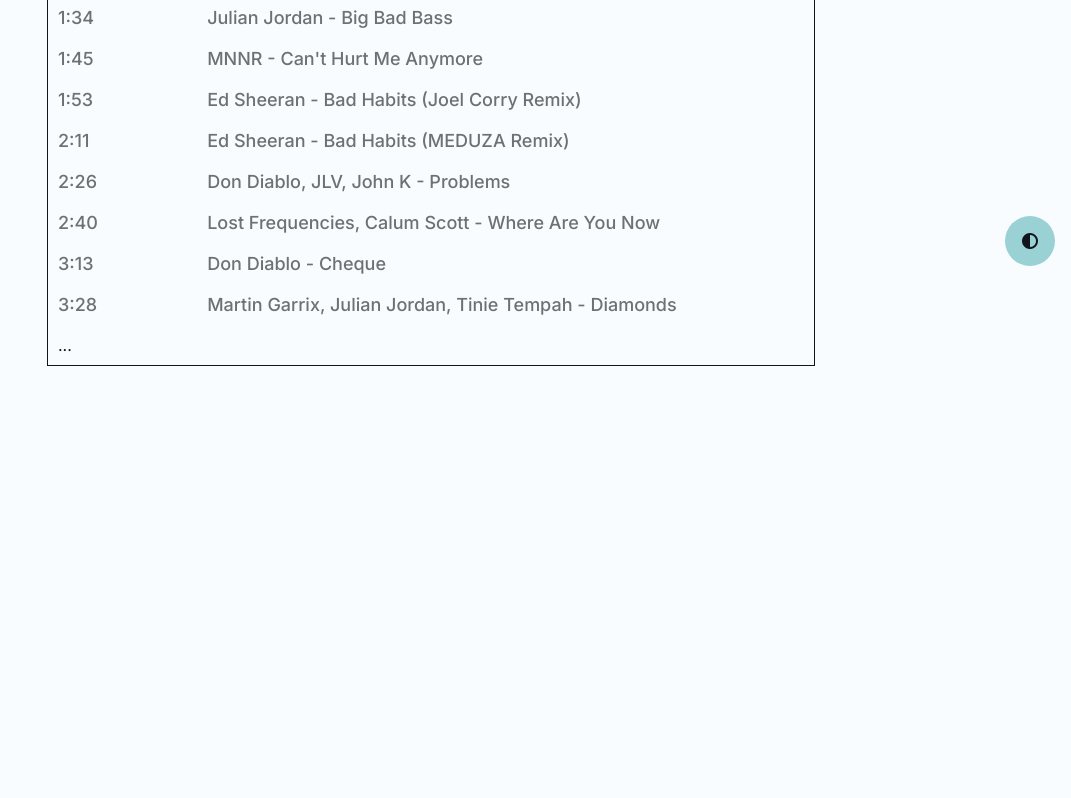
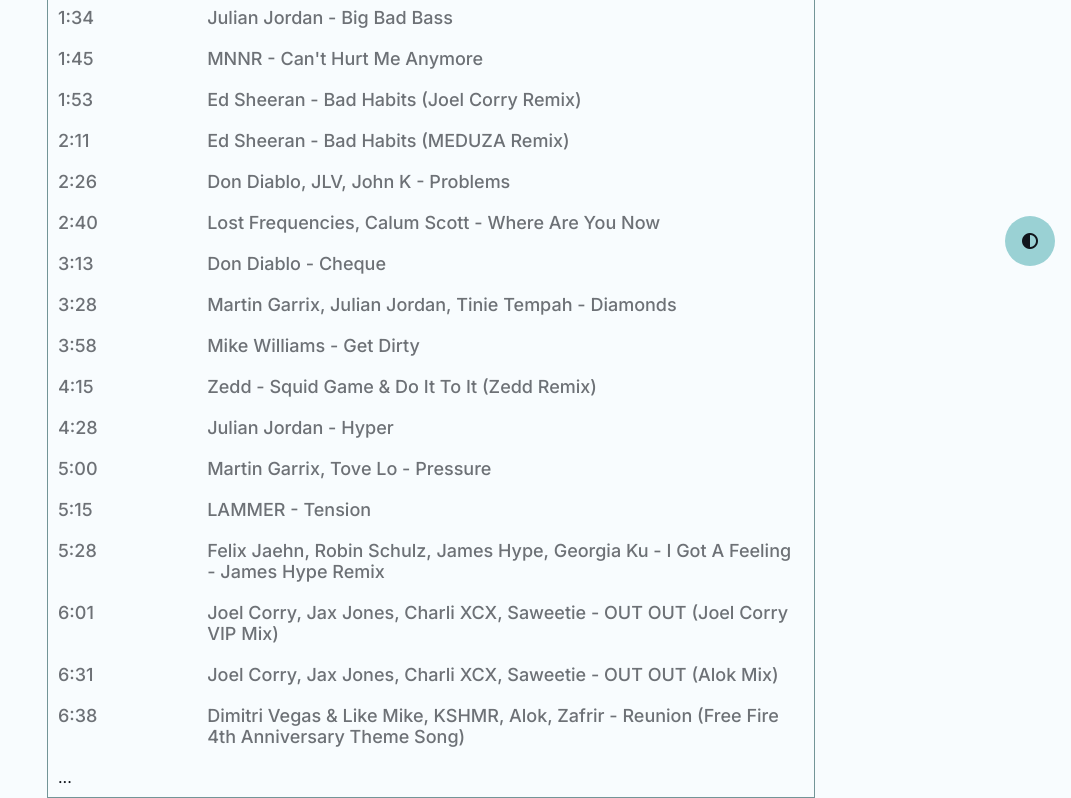
Before and after one commit to Axebow/tracklists, a plain HTML site: page edm-rewind-2021/index.html in a window 1280 px wide. Shown: the part 518-1316 px from the top of the page, without its empty margins (209-1280 px from the left). Before the commit the page ends 884 px from the top, so only its background shows below. Drawn offline with Linux system fonts and the light colour scheme.

Commit message:
list updated 1

```diff
--- a/edm-rewind-2021/index.html
+++ b/edm-rewind-2021/index.html
@@ -98,6 +98,51 @@
             </div>
 
             <div class="grid-tabular-alt">
+                <div class="caption"><a href="https://www.youtube.com/watch?v=9lFJzDwHSb4&t=3m58s" class="hyperlink hover-highlight" rel="noreferer" target="_blank">3:58</a></div>
+                <div class="caption"><a href="#" class="hyperlink hover-highlight" rel="noreferer" target="_blank">Mike Williams - Get Dirty</a></div>
+            </div>
+
+            <div class="grid-tabular-alt">
+                <div class="caption"><a href="https://www.youtube.com/watch?v=9lFJzDwHSb4&t=4m15s" class="hyperlink hover-highlight" rel="noreferer" target="_blank">4:15</a></div>
+                <div class="caption"><a href="#" class="hyperlink hover-highlight" rel="noreferer" target="_blank">Zedd - Squid Game & Do It To It (Zedd Remix)</a></div>
+            </div>
+
+            <div class="grid-tabular-alt">
+                <div class="caption"><a href="https://www.youtube.com/watch?v=9lFJzDwHSb4&t=4m28s" class="hyperlink hover-highlight" rel="noreferer" target="_blank">4:28</a></div>
+                <div class="caption"><a href="#" class="hyperlink hover-highlight" rel="noreferer" target="_blank">Julian Jordan - Hyper</a></div>
+            </div>
+
+            <div class="grid-tabular-alt">
+                <div class="caption"><a href="https://www.youtube.com/watch?v=9lFJzDwHSb4&t=5m" class="hyperlink hover-highlight" rel="noreferer" target="_blank">5:00</a></div>
+                <div class="caption"><a href="#" class="hyperlink hover-highlight" rel="noreferer" target="_blank">Martin Garrix, Tove Lo - Pressure</a></div>
+            </div>
+
+            <div class="grid-tabular-alt">
+                <div class="caption"><a href="https://www.youtube.com/watch?v=9lFJzDwHSb4&t=5m15s" class="hyperlink hover-highlight" rel="noreferer" target="_blank">5:15</a></div>
+                <div class="caption"><a href="#" class="hyperlink hover-highlight" rel="noreferer" target="_blank">LAMMER - Tension</a></div>
+            </div>
+
+            <div class="grid-tabular-alt">
+                <div class="caption"><a href="https://www.youtube.com/watch?v=9lFJzDwHSb4&t=5m28s" class="hyperlink hover-highlight" rel="noreferer" target="_blank">5:28</a></div>
+                <div class="caption"><a href="#" class="hyperlink hover-highlight" rel="noreferer" target="_blank">Felix Jaehn, Robin Schulz, James Hype, Georgia Ku - I Got A Feeling - James Hype Remix</a></div>
+            </div>
+
+            <div class="grid-tabular-alt">
+                <div class="caption"><a href="https://www.youtube.com/watch?v=9lFJzDwHSb4&t=6m1s" class="hyperlink hover-highlight" rel="noreferer" target="_blank">6:01</a></div>
+                <div class="caption"><a href="#" class="hyperlink hover-highlight" rel="noreferer" target="_blank">Joel Corry, Jax Jones, Charli XCX, Saweetie - OUT OUT (Joel Corry VIP Mix)</a></div>
+            </div>
+
+            <div class="grid-tabular-alt">
+                <div class="caption"><a href="https://www.youtube.com/watch?v=9lFJzDwHSb4&t=6m1s" class="hyperlink hover-highlight" rel="noreferer" target="_blank">6:31</a></div>
+                <div class="caption"><a href="#" class="hyperlink hover-highlight" rel="noreferer" target="_blank">Joel Corry, Jax Jones, Charli XCX, Saweetie - OUT OUT (Alok Mix)</a></div>
+            </div>
+
+            <div class="grid-tabular-alt">
+                <div class="caption"><a href="https://www.youtube.com/watch?v=9lFJzDwHSb4&t=6m1s" class="hyperlink hover-highlight" rel="noreferer" target="_blank">6:38</a></div>
+                <div class="caption"><a href="#" class="hyperlink hover-highlight" rel="noreferer" target="_blank">Dimitri Vegas & Like Mike, KSHMR, Alok, Zafrir - Reunion (Free Fire 4th Anniversary Theme Song)</a></div>
+            </div>
+
+            <div class="grid-tabular-alt">
                 ...
             </div>
         </div>
--- a/styles/index.css
+++ b/styles/index.css
@@ -303,7 +303,7 @@ margin-right: 5px;
     display: flex;
     flex-direction: column;
     justify-content: center;
-    border: 1px solid var(--black);
+    border: 1px solid var(--tinted-hover);
 }
 
 
```
